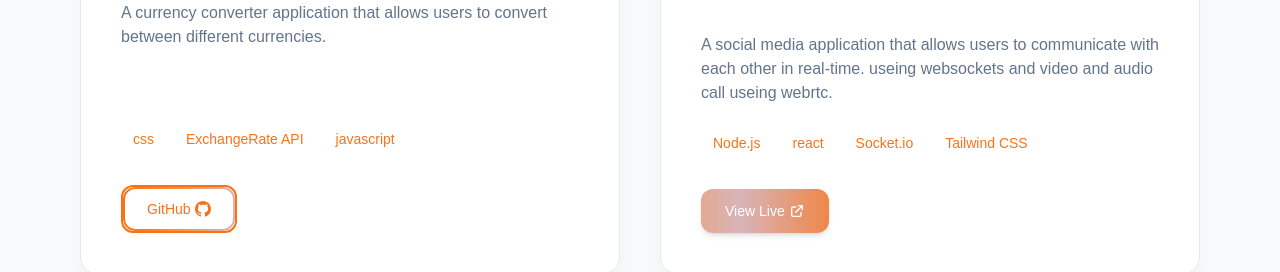
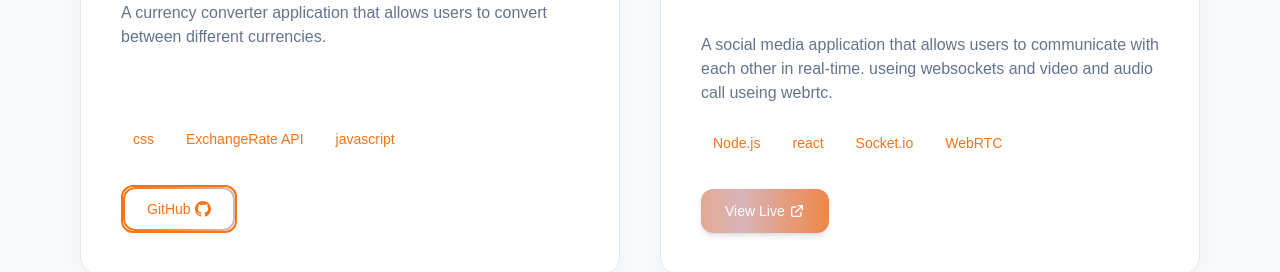
Before and after one commit to Shreevatsatg/shreevatsatg.com, a React (Vite) app: page /projects in a window 1280 px wide. Shown: the part 1160-1432 px from the top of the page. Built offline with nearby package versions, Linux system fonts and the light colour scheme; a web font is replaced by a local one.

Commit message:
project update

```diff
--- a/src/pages/ProjectsPage.tsx
+++ b/src/pages/ProjectsPage.tsx
@@ -42,7 +42,7 @@ const projects = [
   {
     title: "Social Media app with realtime communication",
     description: "A social media application that allows users to communicate with each other in real-time. useing websockets and video and audio call useing webrtc.",
-    tech: ["Node.js", "react", "Socket.io", "Tailwind CSS"],
+    tech: ["Node.js", "react", "Socket.io", "WebRTC"],
     link: "https://ai-thought-client.vercel.app/",
     github: ""
   }
```
